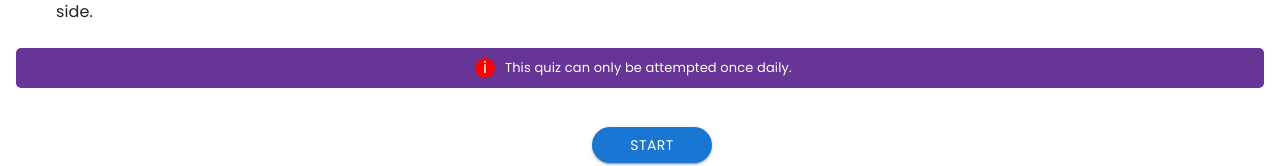
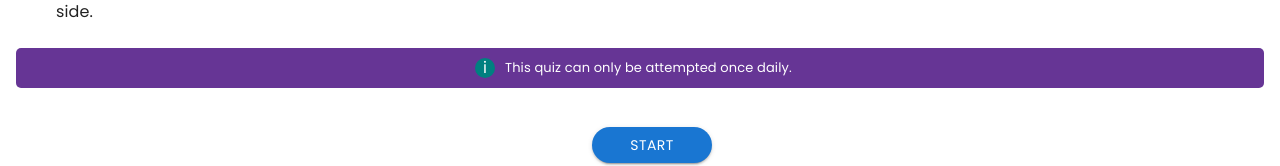
Before and after one commit to pavancodes24/merchify, a React (Create React App) app: page / in a window 1280 px wide. Both pictures are taken after a click on the button "Take quiz". Shown: the part 592-758 px from the top of the page. Built offline with nearby package versions, Linux system fonts and the light colour scheme.

Commit message:
made changes

```diff
--- a/src/components/swipableEdge/SwipeableEdgeDrawer.js
+++ b/src/components/swipableEdge/SwipeableEdgeDrawer.js
@@ -193,7 +193,7 @@ function SwipeableEdgeDrawer(props) {
                       width: "20px",
                       height: "20px",
                       borderRadius: "10px",
-                      background: "red",
+                      background: "teal",
                       display: "flex",
                       justifyContent: "center",
                       alignItems: "center",
```
